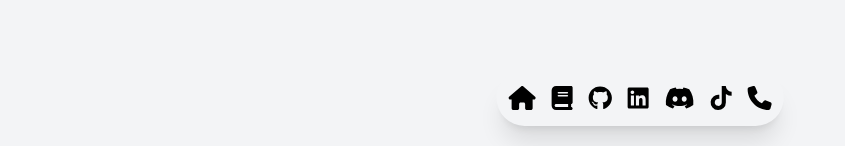
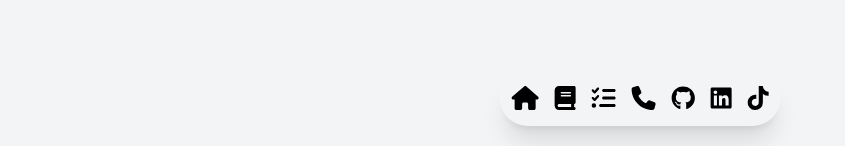
Before and after one commit to erwanmarega/Portfolio, a Vue app: page /outils in a window 1280 px wide. Shown: the part 654-800 px from the top of the page, without its empty margins (0-845 px from the left). Built offline with nearby package versions, Linux system fonts and the light colour scheme; a web font is replaced by a local one.

Commit message:
Réagencement du composant navbar

```diff
--- a/src/components/navbar.vue
+++ b/src/components/navbar.vue
@@ -12,6 +12,16 @@
         </a>
       </li>
       <li class="text-2xl cursor-pointer transform transition-transform hover:scale-110 active:scale-100">
+        <a href="#creations">
+          <font-awesome-icon :icon="['fas', 'list-check']" />
+        </a>
+      </li>
+      <li class="text-2xl cursor-pointer transform transition-transform hover:scale-110 active:scale-100">
+        <a href="#contact">
+          <font-awesome-icon :icon="['fas', 'phone']" />
+        </a>
+      </li>
+      <li class="text-2xl cursor-pointer transform transition-transform hover:scale-110 active:scale-100">
         <a href="https://github.com/erwanmarega" target="_blank" rel="noopener noreferrer">
           <font-awesome-icon :icon="['fab', 'github']" />
         </a>
@@ -22,18 +32,8 @@
         </a>
       </li>
       <li class="text-2xl cursor-pointer transform transition-transform hover:scale-110 active:scale-100">
-        <a href="#twitter">
-          <font-awesome-icon :icon="['fab', 'discord']" />
-        </a>
-      </li>
-      <li class="text-2xl cursor-pointer transform transition-transform hover:scale-110 active:scale-100">
         <a href="https://www.tiktok.com/@445nuits._">
           <font-awesome-icon :icon="['fab', 'tiktok']" />
-        </a>
-      </li>
-      <li class="text-2xl cursor-pointer transform transition-transform hover:scale-110 active:scale-100">
-        <a href="#contact">
-          <font-awesome-icon :icon="['fas', 'phone']" />
         </a>
       </li>
     </ul>
@@ -42,11 +42,11 @@
 
 <script>
 import { library } from '@fortawesome/fontawesome-svg-core';
-import { faHome, faBook, faPhone } from '@fortawesome/free-solid-svg-icons';
-import { faGithub, faLinkedin, faTwitter, faYoutube, faDiscord, faTiktok } from '@fortawesome/free-brands-svg-icons';
+import { faHome, faBook, faPhone, faListCheck } from '@fortawesome/free-solid-svg-icons';
+import { faGithub, faLinkedin, faTiktok } from '@fortawesome/free-brands-svg-icons';
 import { FontAwesomeIcon } from '@fortawesome/vue-fontawesome';
 
-library.add(faHome, faBook, faGithub, faLinkedin, faTiktok, faDiscord, faPhone);
+library.add(faHome, faBook, faGithub, faLinkedin, faTiktok, faListCheck, faPhone);
 
 export default {
   components: {
--- a/src/views/créations.vue
+++ b/src/views/créations.vue
@@ -3,15 +3,14 @@
 	  <main :class="{ 'blur-background': isModalOpen }" class="min-h-screen bg-gray-100 flex flex-col items-center p-4">
 		<h1 class="text-3xl md:text-4xl font-bold text-gray-800 mb-8">Projets</h1>
 
-		<!-- Section API Pokemon -->
 		<div
 		  class="project-card"
 		  ref="creationsSection"
 		  :class="isVisible ? 'translate-x-0 opacity-100' : '-translate-x-10 opacity-0'"
 		>
-		  <div class="flex items-center"> <!-- Flexbox pour aligner l'image et le texte -->
+		  <div class="flex items-center">
 			<img :src="api_pokemon" alt="API Pokemon" class="album-img" />
-			<div class="flex flex-col justify-center ml-4 text-center sm:text-left"> <!-- Aligner le texte au centre -->
+			<div class="flex flex-col justify-center ml-4 text-center sm:text-left">
 			  <p class="font-bold text-lg md:text-xl">Voici un exercice pour tester et apprendre comment marche une API !</p>
 			</div>
 		  </div>
@@ -26,14 +25,13 @@
 		  </div>
 		</div>
 
-		<!-- Section Calculatrice IOS -->
 		<div
 		  class="project-card"
 		  :class="isVisible ? 'translate-x-0 opacity-100' : 'translate-x-10 opacity-0'"
 		>
-		  <div class="flex items-center"> <!-- Flexbox pour aligner l'image et le texte -->
+		  <div class="flex items-center">
 			<img :src="calculatrice_ios" alt="Calculatrice IOS" class="album-img" />
-			<div class="flex flex-col justify-center ml-4 text-center sm:text-left"> <!-- Aligner le texte au centre -->
+			<div class="flex flex-col justify-center ml-4 text-center sm:text-left">
 			  <p class="font-bold text-lg md:text-xl">Voici un exercice pour reproduire une calculatrice IOS !</p>
 			</div>
 		  </div>
@@ -143,7 +141,6 @@
 	@apply w-48 h-48 sm:w-64 sm:h-64 md:w-72 md:h-72 rounded-xl object-cover;
   }
 
-  /* Centrer les images sur mobile et aligner à gauche sur des écrans plus larges */
   @media (max-width: 639px) {
 	.album-img {
 	  @apply mx-auto mb-4;
@@ -154,7 +151,6 @@
 	@apply absolute inset-0 flex flex-col items-center justify-center bg-black bg-opacity-50 transition-opacity duration-300 ease-in-out rounded-xl opacity-0 hover:opacity-100;
   }
 
-  /* Modal Overlay */
   .modal-overlay {
 	@apply fixed inset-0 bg-black bg-opacity-50 flex justify-center items-center z-50;
   }
--- a/src/views/outils.vue
+++ b/src/views/outils.vue
@@ -26,7 +26,6 @@
 		  </div>
 		</div>
 
-		<!-- Boutons de navigation -->
 		<button
 		  @click="prevSlide"
 		  class="absolute left-2 md:left-4 top-1/2 transform -translate-y-1/2 p-2 bg-gray-700 text-white rounded-full hover:bg-gray-900"
@@ -40,7 +39,6 @@
 		  &#10095;
 		</button>
 
-		<!-- Indicateurs -->
 		<div class="absolute bottom-4 left-1/2 transform -translate-x-1/2 flex space-x-2">
 		  <span
 			v-for="(skill, index) in skills"
```
